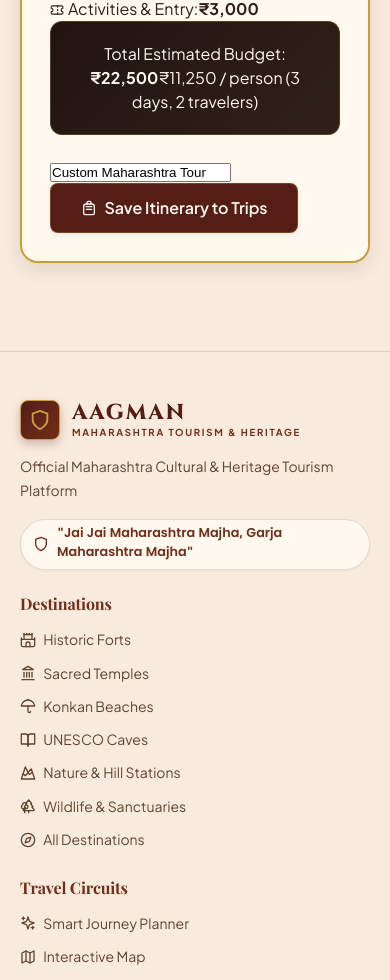
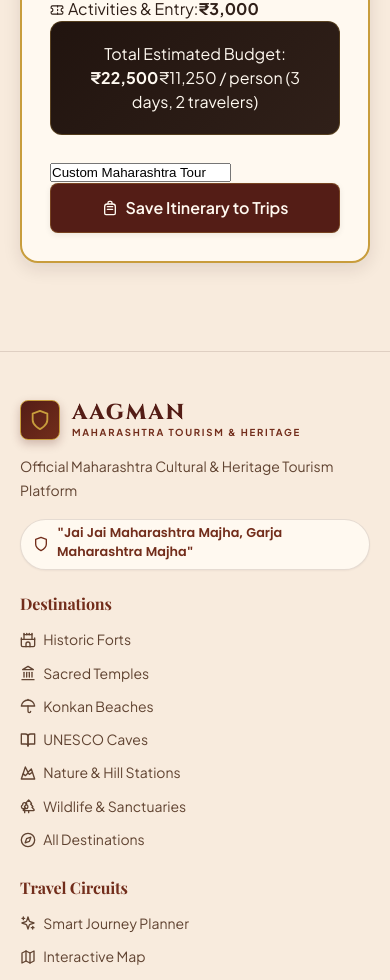
Before and after one commit to NSMKServices/AAGMAN, a React (Vite) app in the folder aagman-app/: page /budget in a window 390 px wide. Shown: the part 3018-3998 px from the top of the page. Built offline with nearby package versions, Linux system fonts and the light colour scheme; no server answers; the database is empty; a web font is replaced by a local one.

Commit message:
Apply existing responsive save-button styles in budget planner

```diff
--- a/aagman-app/src/pages/BudgetPlannerPage.jsx
+++ b/aagman-app/src/pages/BudgetPlannerPage.jsx
@@ -370,7 +370,7 @@ export default function BudgetPlannerPage() {
                     variant="primary"
                     size="lg"
                     onClick={handleSaveTrip}
-                    className={styles.saveTripBtn}
+                    className={styles.saveBtn}
                     icon={<Backpack size={16} />}
                   >
                     {saveSuccess ? t('saved', 'Saved!') : t('saveItinerary', 'Save to My Trips')}
```
